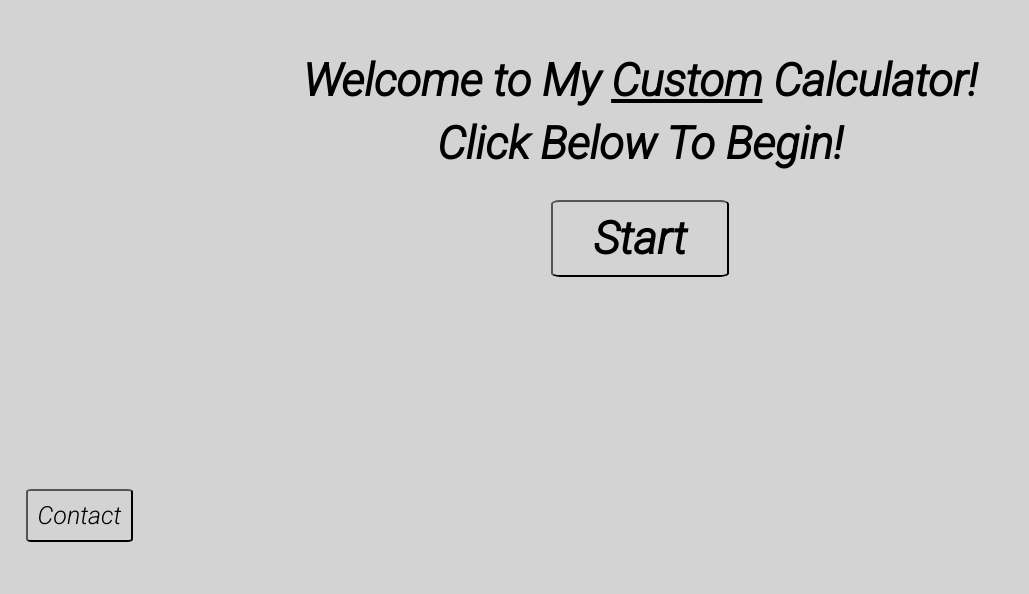
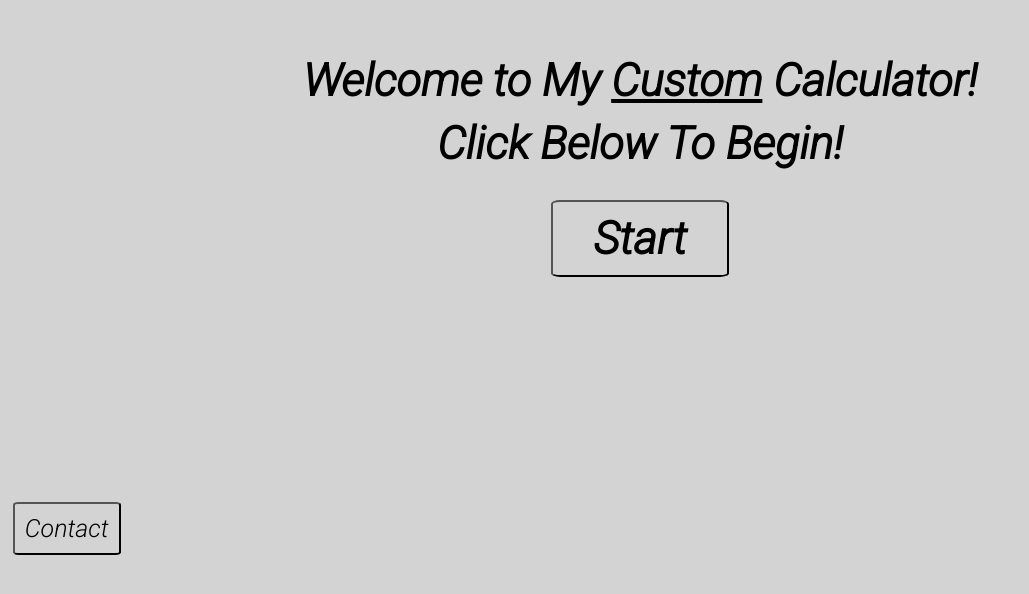
Before and after one commit to jared-ruiz/React-Calculator, a React (Create React App) app: page / in a window 1280 px wide. Shown: the part 138-732 px from the top of the page, without its empty margins (0-1029 px from the left). Built offline with nearby package versions, Linux system fonts and the light colour scheme.

Commit message:
Updated contact button on home page to closer resemble the other buttons I added. Not perfect but still better.

```diff
--- a/src/index.css
+++ b/src/index.css
@@ -56,8 +56,8 @@
 
 .contact-positioning {
   text-align: left;
-  margin-left: 2%;
-  margin-top: 16%;
+  margin-left: 1%;
+  margin-top: 17%;
 }
 
 #contact-button {
```
